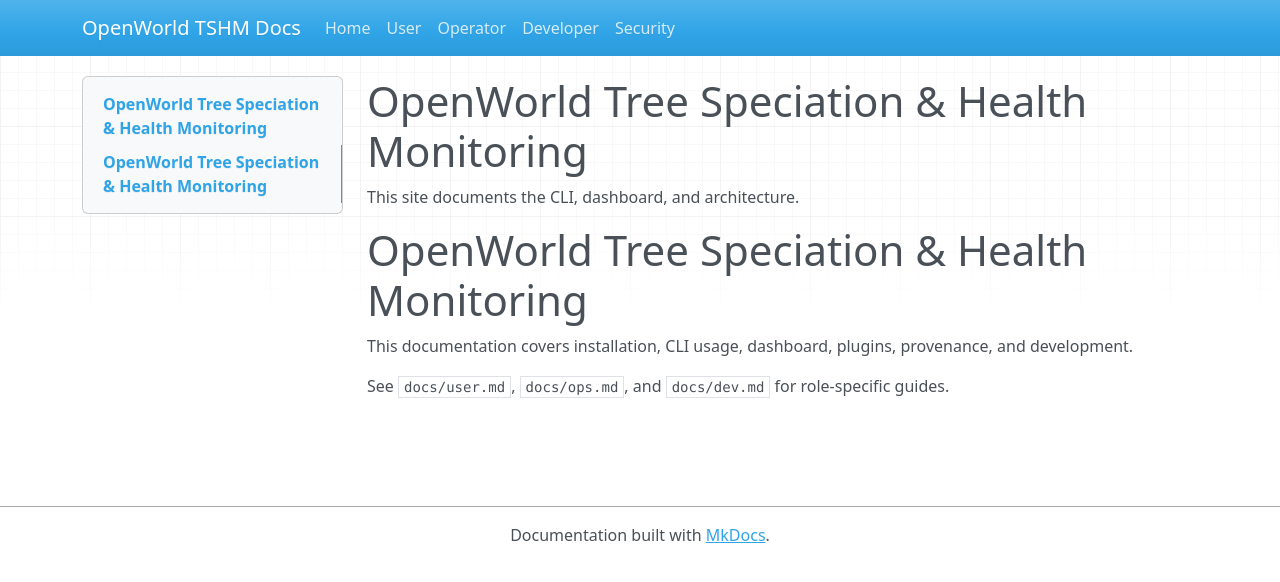
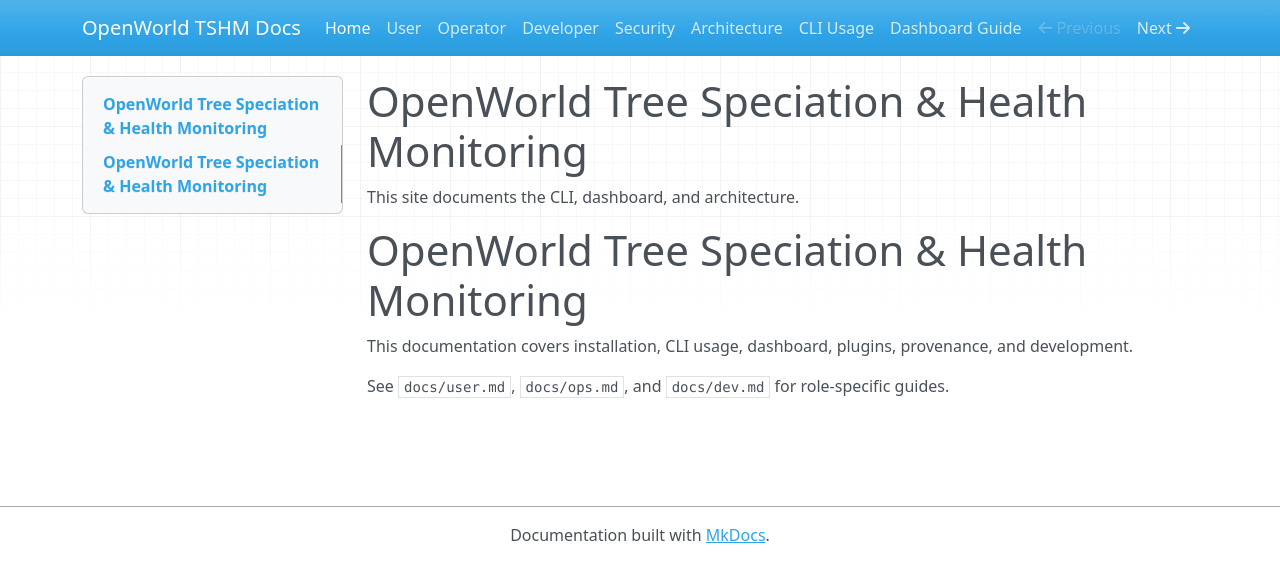
Before and after one commit to llamasearchai/OpenWorld-TreeHealth-Speciation, an MkDocs documentation site: the page built from docs/index.md, in a window 1280 px wide. Shown: the top 582 px of the page. Built offline with MkDocs 1.6.1, drawn with Linux system fonts in a browser that asks for light colours; nearby versions of some CDN libraries; some of the changed lines change nothing that is shown.

Commit message:
docs(ci): fix mkdocs config and add docs CI; add make targets

```diff
--- a/mkdocs.yml
+++ b/mkdocs.yml
@@ -1,18 +1,13 @@
 site_name: OpenWorld TSHM Docs
 theme:
-  name: material
+  name: mkdocs
 nav:
   - Home: index.md
+  - User: user.md
+  - Operator: ops.md
+  - Developer: dev.md
+  - Security: security.md
+  - Architecture: architecture.md
   - CLI Usage: cli_usage.md
   - Dashboard Guide: dashboard_guide.md
-  - Architecture: architecture.md
-site_name: OpenWorld TSHM Docs
-nav:
-  - Home: docs/index.md
-  - User: docs/user.md
-  - Operator: docs/ops.md
-  - Developer: docs/dev.md
-  - Security: docs/security.md
-theme:
-  name: mkdocs
 plugins: []
```
Also changed, not shown: 2 other files.
